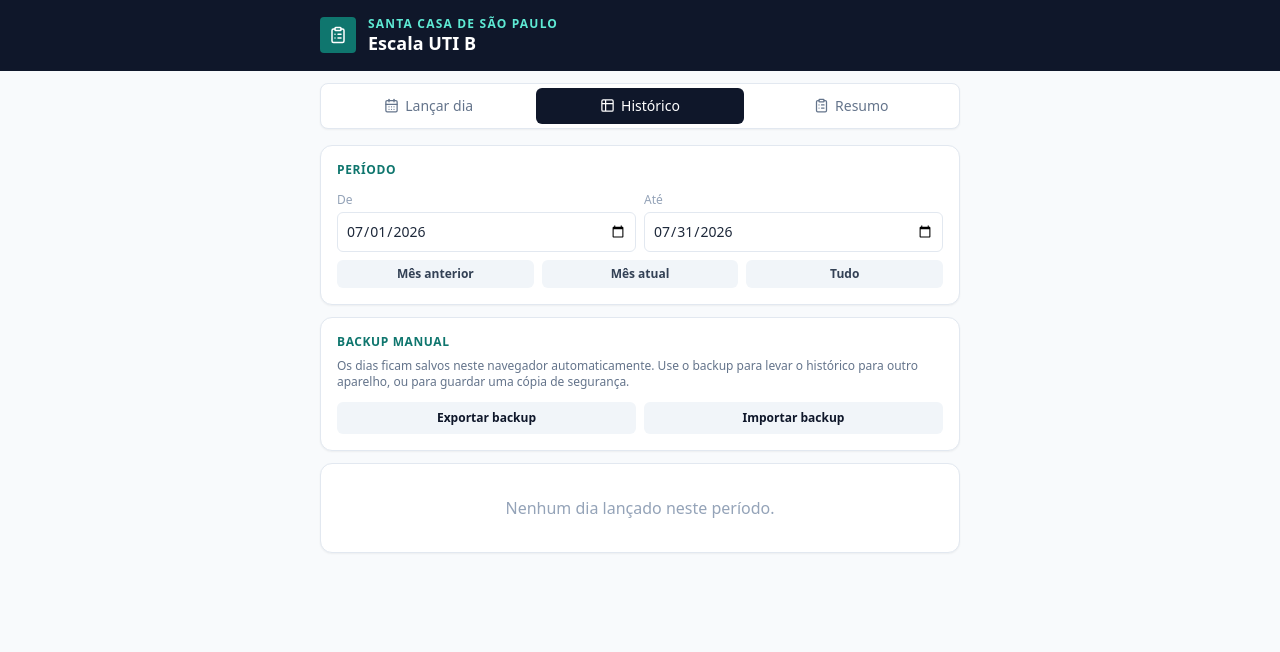
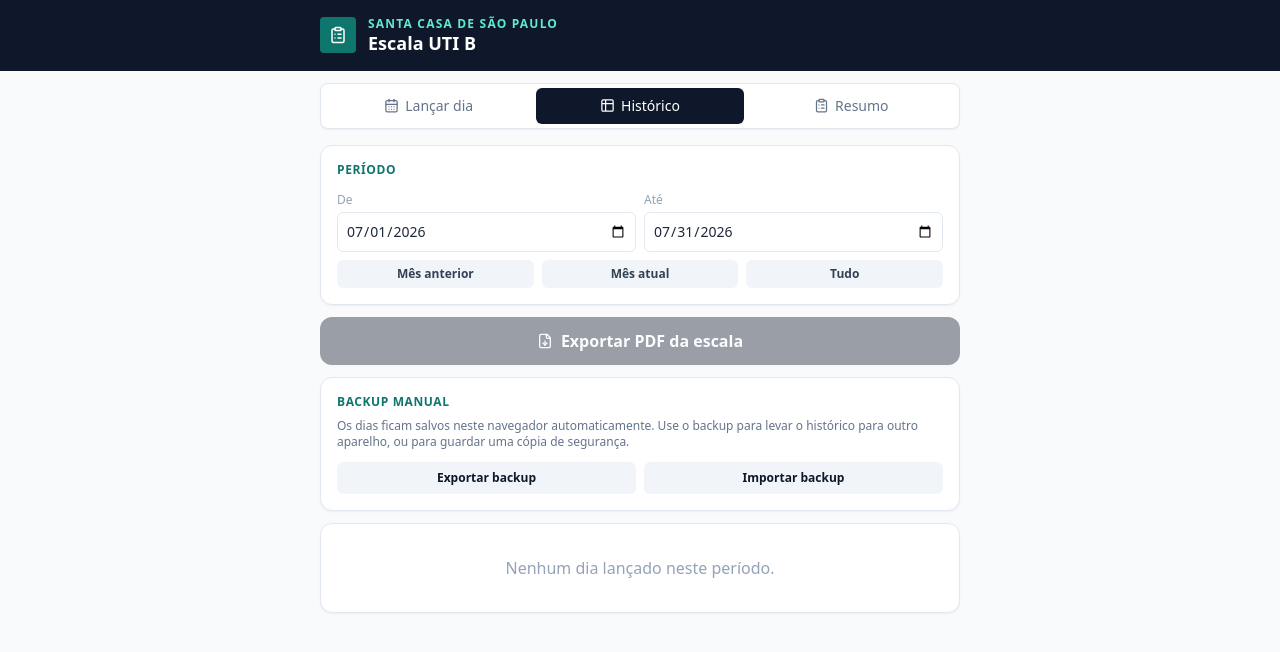
Before and after one commit to matheusfischersantacasa-boop/Escala-Uti-Pedi-trica, a React (Vite) app: page / in a window 1280 px wide. Both pictures are taken after a click on the button "Histórico". Shown: the top 652 px of the page. Built offline with nearby package versions, Linux system fonts and the light colour scheme.

Commit message:
Update App.jsx

```diff
--- a/src/App.jsx
+++ b/src/App.jsx
@@ -472,6 +472,7 @@ export default function EscalaUtiBApp() {
               <Historico
                 sortedDates={sortedDates}
                 entries={filteredEntries}
+                periodLabel={periodLabel}
                 onEdit={loadForEdit}
                 onDelete={handleDelete}
                 onExport={handleExportAll}
@@ -829,11 +830,69 @@ function UtiARow({ row, onChange, onRemove }) {
   );
 }
 
-function Historico({ sortedDates, entries, onEdit, onDelete, onExport, onImport, showExport, showImport, importText, setImportText, handleImportAll, ioMsg, exportText }) {
+function exportHistoricoPdf(sortedDates, entries, periodLabel) {
+  if (sortedDates.length === 0) return false;
+  const doc = new jsPDF({ orientation: "landscape" });
+  doc.setFontSize(16);
+  doc.setTextColor(15, 23, 42);
+  doc.text("Escala UTI B", 14, 15);
+  doc.setFontSize(9);
+  doc.setTextColor(100, 116, 139);
+  doc.text(stripAccents(periodLabel), 14, 21);
+
+  const orderedDates = [...sortedDates].sort();
+  const rowsMeta = orderedDates.map((date) => {
+    const entry = entries[date];
+    const info = dateInfo(date);
+    const cell = (key) => {
+      const r = entry[key];
+      if (!r || !r.pessoa || !r.pessoa.trim()) return "-";
+      return `${stripAccents(r.pessoa)} (${r.horas}h)`;
+    };
+    const utiARows = (entry.utiA || []).filter((r) => r.pessoa && r.pessoa.trim());
+    const utiA =
+      utiARows
+        .map((r) => `${stripAccents(r.pessoa)} - ${stripAccents(r.turno || "")} (${rowHours(r)}h)`)
+        .join("; ") || "-";
+    return {
+      cells: [info.display, stripAccents(info.dowName), cell("diarismo"), cell("manha"), cell("tarde"), cell("noite"), utiA],
+      isWeekend: info.isWeekend,
+    };
+  });
+
+  autoTable(doc, {
+    startY: 26,
+    head: [["Data", "Dia", "Diarismo", "Manhã", "Tarde", "Noite", "UTI A"]],
+    body: rowsMeta.map((r) => r.cells),
+    styles: { fontSize: 7.5, cellPadding: 2 },
+    headStyles: { fillColor: [15, 23, 42], textColor: 255 },
+    didParseCell: (data) => {
+      if (data.section === "body" && rowsMeta[data.row.index] && rowsMeta[data.row.index].isWeekend) {
+        data.cell.styles.fillColor = [220, 252, 231];
+      }
+    },
+  });
+
+  const safeLabel = stripAccents(periodLabel).replace(/[^\w-]+/g, "_");
+  doc.save(`escala-uti-b-historico_${safeLabel}.pdf`);
+  return true;
+}
+
+function Historico({ sortedDates, entries, periodLabel, onEdit, onDelete, onExport, onImport, showExport, showImport, importText, setImportText, handleImportAll, ioMsg, exportText }) {
   const [confirmDelete, setConfirmDelete] = useState(null);
 
   return (
     <div className="space-y-3">
+      <button
+        type="button"
+        onClick={() => exportHistoricoPdf(sortedDates, entries, periodLabel)}
+        disabled={sortedDates.length === 0}
+        className="w-full flex items-center justify-center gap-2 bg-slate-900 hover:bg-slate-800 disabled:opacity-40 text-white font-semibold py-3 rounded-xl shadow-sm transition-colors"
+      >
+        <FileDown size={16} />
+        Exportar PDF da escala
+      </button>
+
       <div className="bg-white rounded-xl shadow-sm border border-slate-200 p-4">
         <div className="text-xs tracking-wider uppercase text-teal-700 font-bold mb-2">Backup manual</div>
         <p className="text-xs text-slate-500 mb-3">
```
